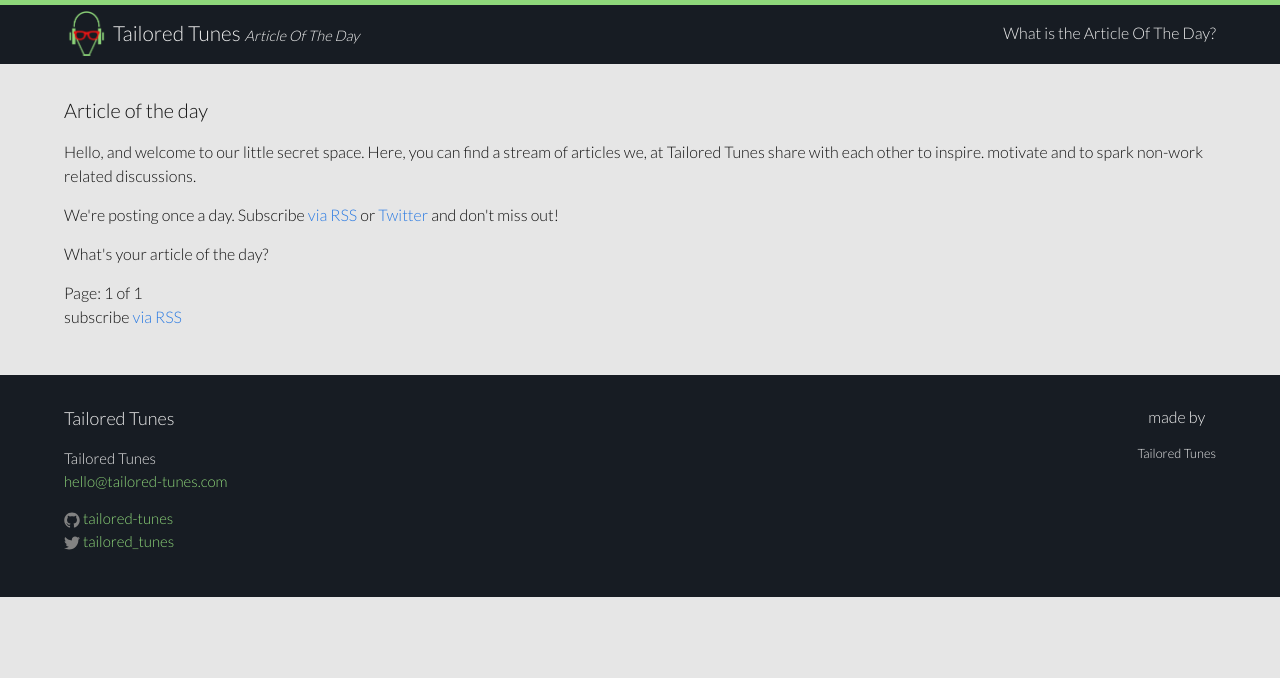
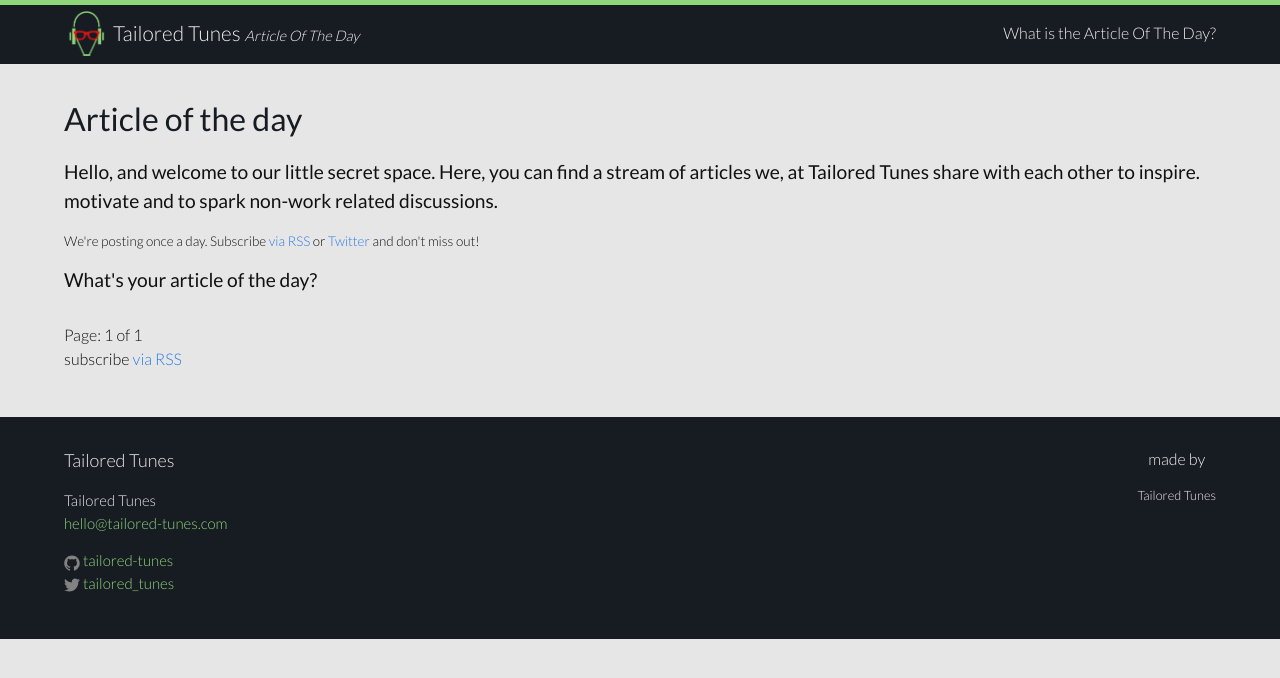
Before and after one commit to meza/test-gh, a Jekyll site: the page built from index.html, in a window 1280 px wide. Shown: the top 678 px of the page. Built offline with Jekyll 4.4.1, drawn with Linux system fonts in a browser that asks for light colours; the list of posts is cut into pages by our own code.

Commit message:
added style to intro stateshifter/tatu-project#65

```diff
--- a/_sass/_layout.scss
+++ b/_sass/_layout.scss
@@ -110,12 +110,28 @@
 /**
  * Page content
  */
+.intro {
+    font-size: 1.2em;
+    font-weight: 400;
+
+    p:nth-child(2) {
+        font-size: .7em;
+        font-weight: 300;
+    }
+
+    p:nth-child(3) {
+        margin-bottom: 1.5em;
+    }
+}
+
 .page-content {
     padding: $spacing-unit 0;
 }
 
 .page-heading {
-    font-size: 20px;
+    color: $tatu-dark;
+    font-size: 2em;
+    font-weight: 500;
 }
 
 .post-list {
--- a/index.html
+++ b/index.html
@@ -19,13 +19,13 @@
     </div>
     <ul class="post-list">
         {% for post in paginator.posts %}
-        <li>
+        <!-- <li>
             <span class="post-meta">{{ post.date | date: "%b %-d, %Y" }}</span>
 
             <h2>
                 <a class="post-link" href="{{ post.url | prepend: site.baseurl }}">{{ post.title }}</a>
             </h2>
-        </li>
+        </li> -->
 
         <article class="post-content">
             {% for article in post.articles %}
```
